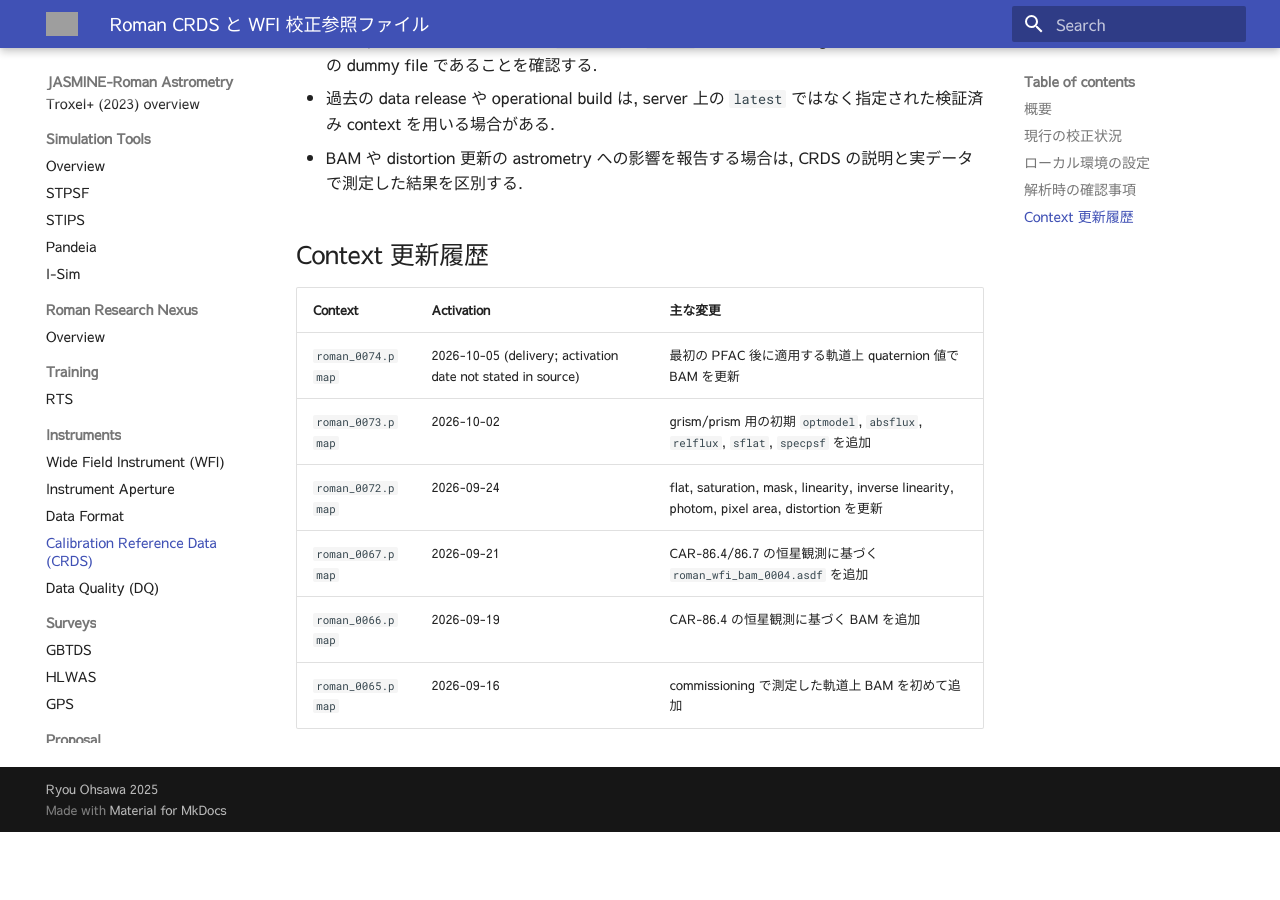
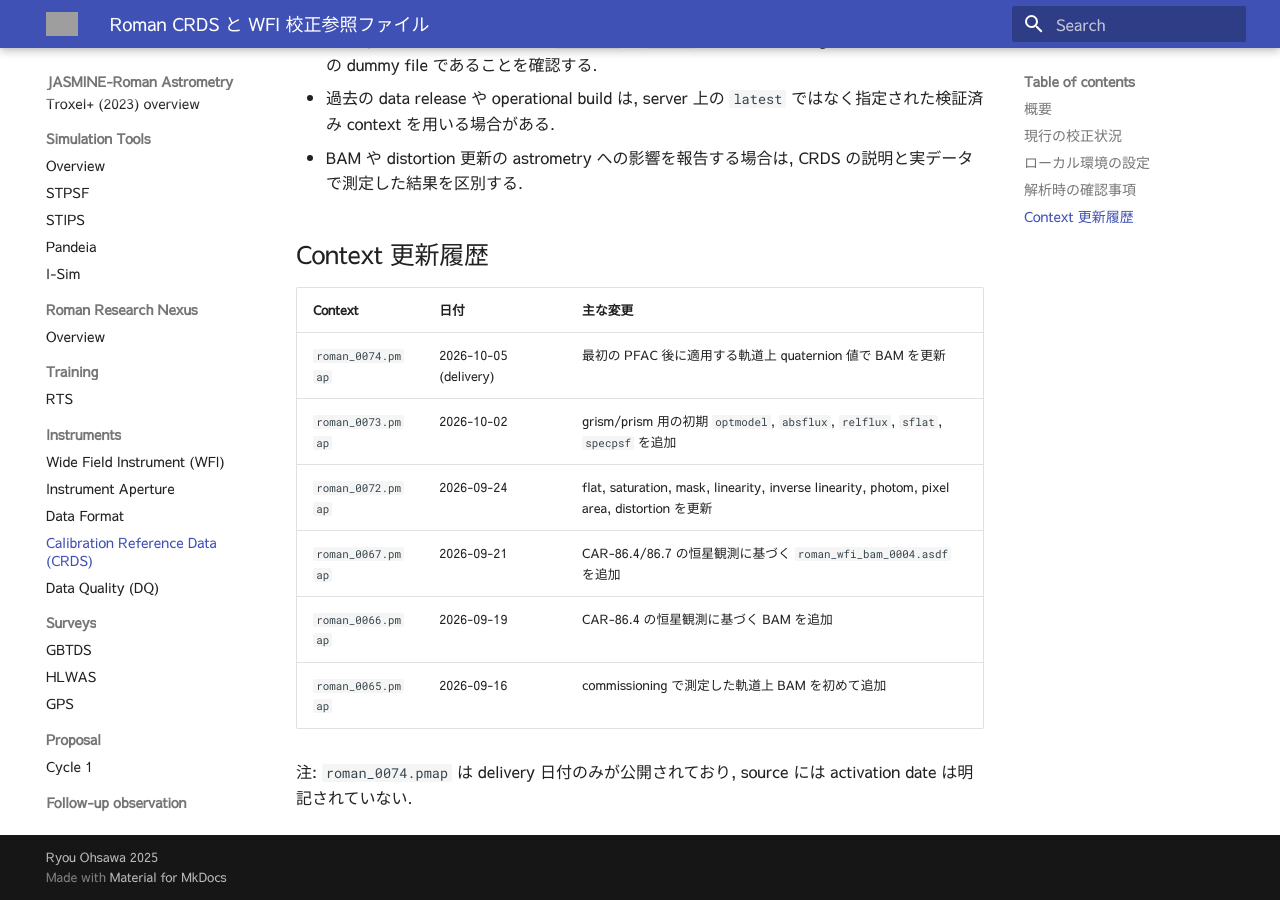
Before and after one commit to astronasutarou/jasmine-roman-astrometry, an MkDocs documentation site: the page built from docs/inst/crds.md, in a window 1280 px wide and 900 px high, scrolled down 3787 px. Built offline with MkDocs 1.6.1 and Material for MkDocs 9.7.7, drawn with Linux system fonts in a browser that asks for light colours; before the commit the page ends 4619 px from its top, so only the background shows below that; grey boxes are pictures that could not be loaded.

Commit message:
Clarify CRDS delivery vs activation wording
Co-authored-by: astronasutarou <137472+astronasutarou@users.noreply.github.com>

```diff
--- a/docs/inst/crds.md
+++ b/docs/inst/crds.md
@@ -102,11 +102,13 @@ export CRDS_CONTEXT=roman_0074.pmap
 
 ## Context 更新履歴
 
-| Context | Activation | 主な変更 |
+| Context | 日付 | 主な変更 |
 |---|---|---|
-| `roman_0074.pmap` | 2026-10-05 (delivery; activation date not stated in source) | 最初の PFAC 後に適用する軌道上 quaternion 値で BAM を更新 |
+| `roman_0074.pmap` | 2026-10-05 (delivery) | 最初の PFAC 後に適用する軌道上 quaternion 値で BAM を更新 |
 | `roman_0073.pmap` | 2026-10-02 | grism/prism 用の初期 `optmodel`, `absflux`, `relflux`, `sflat`, `specpsf` を追加 |
 | `roman_0072.pmap` | 2026-09-24 | flat, saturation, mask, linearity, inverse linearity, photom, pixel area, distortion を更新 |
 | `roman_0067.pmap` | 2026-09-21 | CAR-86.4/86.7 の恒星観測に基づく `roman_wfi_bam_0004.asdf` を追加 |
 | `roman_0066.pmap` | 2026-09-19 | CAR-86.4 の恒星観測に基づく BAM を追加 |
 | `roman_0065.pmap` | 2026-09-16 | commissioning で測定した軌道上 BAM を初めて追加 |
+
+注: `roman_0074.pmap` は delivery 日付のみが公開されており, source には activation date は明記されていない.
```
